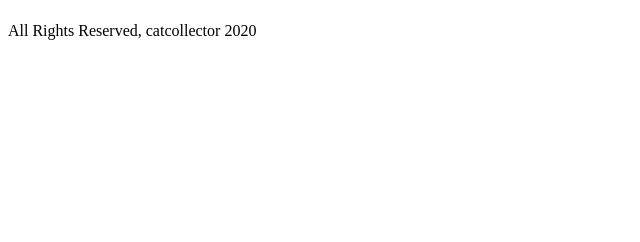
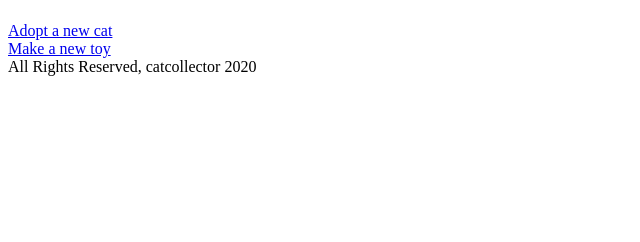
Before and after one commit to yoel0/catcollector, a Django app: template main_app/templates/profile.html in a window 1280 px wide. Shown: the part 142-384 px from the top of the page, without its empty margins (0-640 px from the left). Run offline with Django 3.2, Linux system fonts and the light colour scheme; the template is opened without the code that fills it, so the values that code supplies are empty.

Commit message:
[add] adopt and create link

```diff
--- a/main_app/templates/profile.html
+++ b/main_app/templates/profile.html
@@ -1,10 +1,16 @@
-{% extends 'base.html' %}
-{% block content %}
-    <h1>{{ username }}'s Collection:</h1>
+{% extends 'base.html' %} {% block content %}
+<h1>{{ username }}'s Collection:</h1>
 
-    {% for cat in cats %}
-        <a href="/cats/{{cat.id}}">
-        <h3>{{ cat.name }}</h3>
-        </a>
-    {% endfor %}
-{% endblock %}
+<div>
+	<div>
+		<a href="/cats/create/">Adopt a new cat</a>
+	</div>
+	<div>
+		<a href="/cattoys/create/">Make a new toy</a>
+	</div>
+</div>
+{% for cat in cats %}
+<a href="/cats/{{cat.id}}">
+	<h3>{{ cat.name }}</h3>
+</a>
+{% endfor %} {% endblock %}
```
